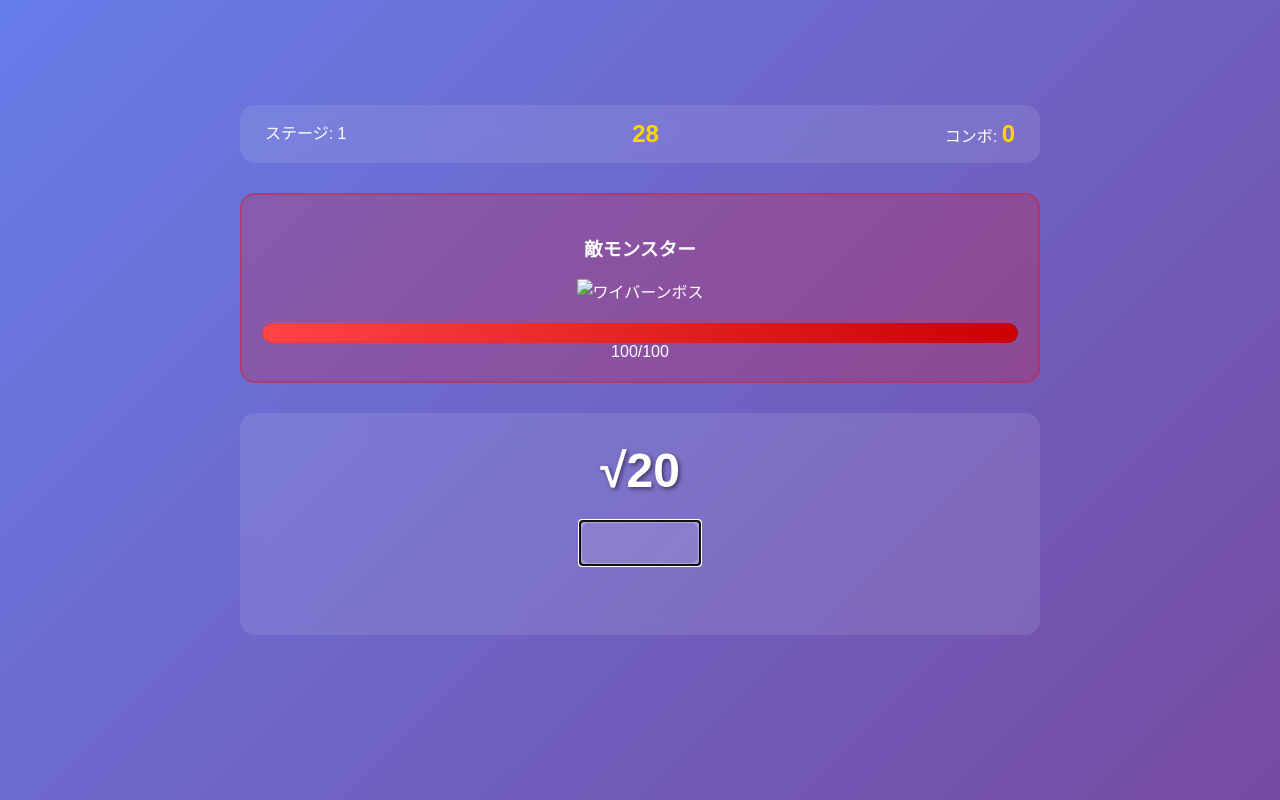
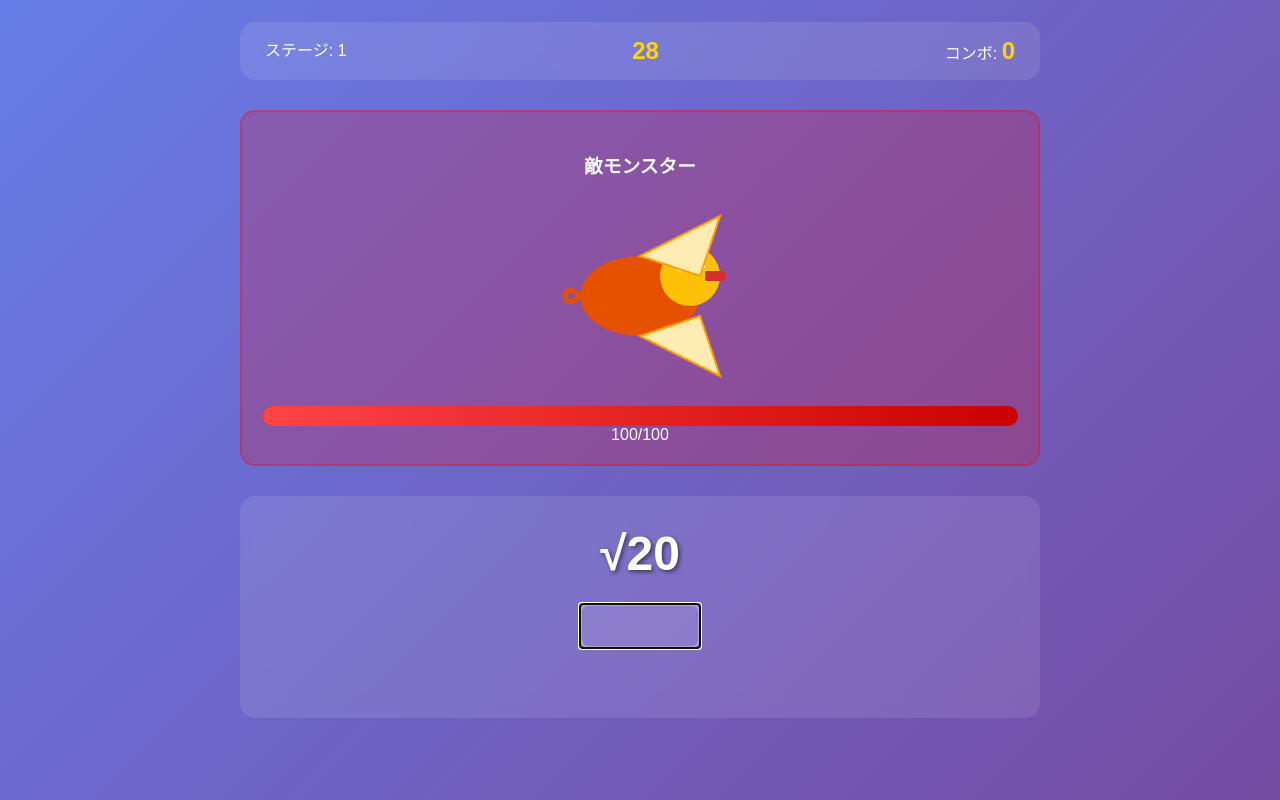
Before and after one commit to neko-sugaku/HS, a plain HTML site: page rootgame.html in a window 1280 px wide. Both pictures are taken after a click on the button "ゲーム開始". Shown: the part 40-840 px from the top of the page. Drawn offline with Linux system fonts and the light colour scheme.

Commit message:
Update rootgame.html

```diff
--- a/rootgame.html
+++ b/rootgame.html
@@ -315,21 +315,35 @@
             60% { transform: translateY(-5px); }
         }
 
-        /* 敵へのヒットアニメーション */
-        .enemy-image.hit {
-            animation: shake 0.3s ease-in-out; /* 攻撃を受けた時のアニメーション */
+        /* 新規追加: SVGを囲むラッパーとSVG自体のスタイル */
+        .enemy-image-wrapper {
+            width: 200px;
+            height: 200px;
+            margin: 0 auto 10px auto; /* 中央揃えと下マージン */
+            display: flex;
+            justify-content: center;
+            align-items: center;
         }
-        @keyframes shake {
+        #enemy-svg {
+            transform-origin: center center; /* アニメーションの原点 */
+            transition: transform 0.1s ease-out; /* ヒットアニメーションのトランジション */
+        }
+
+        /* 敵へのヒットアニメーション (SVG用) */
+        #enemy-svg.hit {
+            animation: shake-svg 0.3s ease-in-out;
+        }
+        @keyframes shake-svg {
             0%, 100% { transform: translateX(0); }
             10%, 30%, 50%, 70%, 90% { transform: translateX(-5px); }
             20%, 40%, 60%, 80% { transform: translateX(5px); }
         }
 
-        /* 新規追加：点滅アニメーション */
-        .enemy-image.flash {
-            animation: flash-effect 0.2s linear; /* 点滅アニメーションの durations を短くしました */
+        /* 点滅アニメーション (SVG用) */
+        #enemy-svg.flash {
+            animation: flash-effect-svg 0.2s linear;
         }
-        @keyframes flash-effect {
+        @keyframes flash-effect-svg {
             0%, 100% { opacity: 1; }
             50% { opacity: 0; }
         }
@@ -438,8 +452,19 @@
 
             <div class="enemy-section">
                 <h3>敵モンスター</h3>
-                <div class="enemy-image" role="img" aria-label="ワイバーンボス">
-                    <img id="enemy-boss-image" src="dragon.png" alt="ワイバーンボス" style="width: 200px; height: auto; margin-bottom: 10px;">
+                <div class="enemy-image-wrapper">
+                    <svg id="enemy-svg" width="200" height="200" viewBox="0 0 200 200" fill="none" xmlns="http://www.w3.org/2000/svg" role="img" aria-label="ワイバーンボス">
+                        <ellipse cx="100" cy="100" rx="60" ry="40" fill="#E65100"/>
+                        <circle cx="150" cy="80" r="30" fill="#FFC107"/>
+                        <rect x="165" y="75" width="20" height="10" fill="#D32F2F" rx="2"/>
+                        <circle cx="140" cy="70" r="5" fill="white"/>
+                        <circle cx="160" cy="70" r="5" fill="white"/>
+                        <circle cx="141" cy="70" r="2" fill="black"/>
+                        <circle cx="161" cy="70" r="2" fill="black"/>
+                        <polygon points="100,60 180,20 160,80" fill="#FFECB3" stroke="#FFA000" stroke-width="2"/>
+                        <polygon points="100,140 180,180 160,120" fill="#FFECB3" stroke="#FFA000" stroke-width="2"/>
+                        <path d="M40 100 C20 120, 20 80, 40 100" stroke="#E65100" stroke-width="5" fill="none"/>
+                    </svg>
                 </div>
                 <div class="enemy-hp-bar" role="progressbar" aria-valuenow="100" aria-valuemin="0" aria-valuemax="100" aria-label="敵の体力">
                     <div class="enemy-hp" id="enemy-hp" style="width: 100%;"></div>
@@ -490,7 +515,7 @@
             comboDisplay: document.getElementById('combo'),
             enemyHpBar: document.getElementById('enemy-hp'),
             enemyHpText: document.getElementById('enemy-hp-text'),
-            enemyBossImage: document.getElementById('enemy-boss-image'),
+            enemySvg: document.getElementById('enemy-svg'), // imgタグからsvgタグに変更
             problemDisplay: document.getElementById('problem'),
             input1: document.getElementById('input1'),
             answerDisplayWrapper: document.getElementById('answer-display-wrapper'),
@@ -501,7 +526,7 @@
             resultMessage: document.getElementById('result-message'),
             finalStageDisplay: document.getElementById('final-stage'),
             pressEnterMessage: document.getElementById('press-enter-message'),
-            // 追加: 効果音要素
+            // 追加: 効果音要素 (これらのファイルは別途用意が必要です)
             seCorrect: document.getElementById('seCorrect'),
             seIncorrect: document.getElementById('seIncorrect'),
             seDamage: document.getElementById('seDamage'),
@@ -551,14 +576,6 @@
 
         // input1の入力イベントを監視して表示を更新
         DOMElements.input1.addEventListener('input', updateAnswerDisplay);
-        // input1のフォーカスが外れたときにIMEモードをactiveにする (入力補助のため)
-        // DOMElements.input1.addEventListener('blur', () => {
-        //     DOMElements.input1.style.imeMode = 'active';
-        // });
-        // input1にフォーカスが当たったときにIMEモードをinactiveにする (半角英数強制のため)
-        // DOMElements.input1.addEventListener('focus', () => {
-        //     DOMElements.input1.style.imeMode = 'inactive';
-        // });
 
         // --- 関数定義 ---
 
@@ -887,10 +904,10 @@
                 const damage = combo;
                 enemyCurrentHp = Math.max(0, enemyCurrentHp - damage);
 
-                // 敵へのヒットアニメーションと点滅アニメーションを追加
-                DOMElements.enemyBossImage.classList.add('hit', 'flash');
+                // 敵へのヒットアニメーションと点滅アニメーションを追加 (SVG要素にクラスを追加)
+                DOMElements.enemySvg.classList.add('hit', 'flash');
                 setTimeout(() => {
-                    DOMElements.enemyBossImage.classList.remove('hit', 'flash');
+                    DOMElements.enemySvg.classList.remove('hit', 'flash');
                 }, 350); // アニメーションの durations (0.3s, 0.2s) より少し長めに設定
 
                 playSound(DOMElements.seCorrect); // 正解音
@@ -987,7 +1004,7 @@
 
             if (message) {
                 DOMElements.resultMessage.textContent = message;
-                DOMEElements.resultMessage.classList.remove('clear-message');
+                DOMElements.resultMessage.classList.remove('clear-message');
                 DOMElements.resultMessage.classList.add('victory-message');
             } else {
                 // モンスター撃破時はcheckAnswer関数でメッセージが既に設定されている
```
